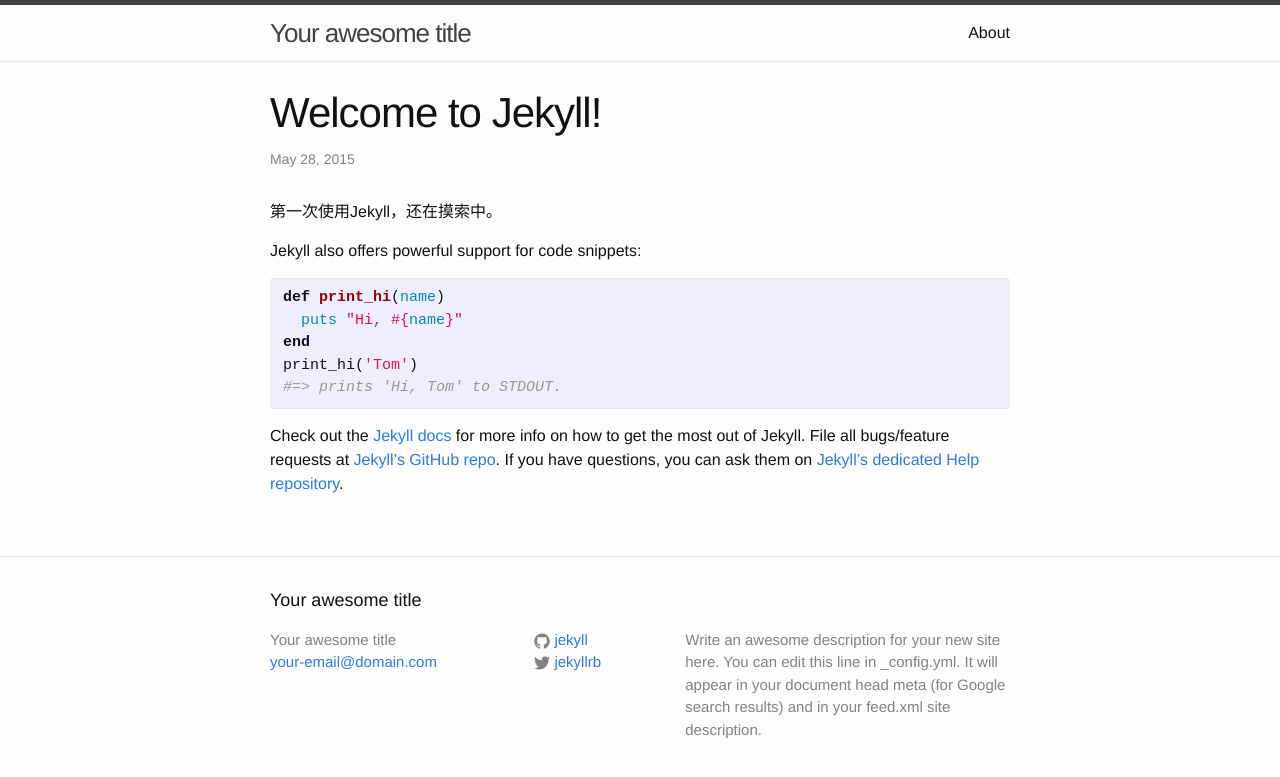
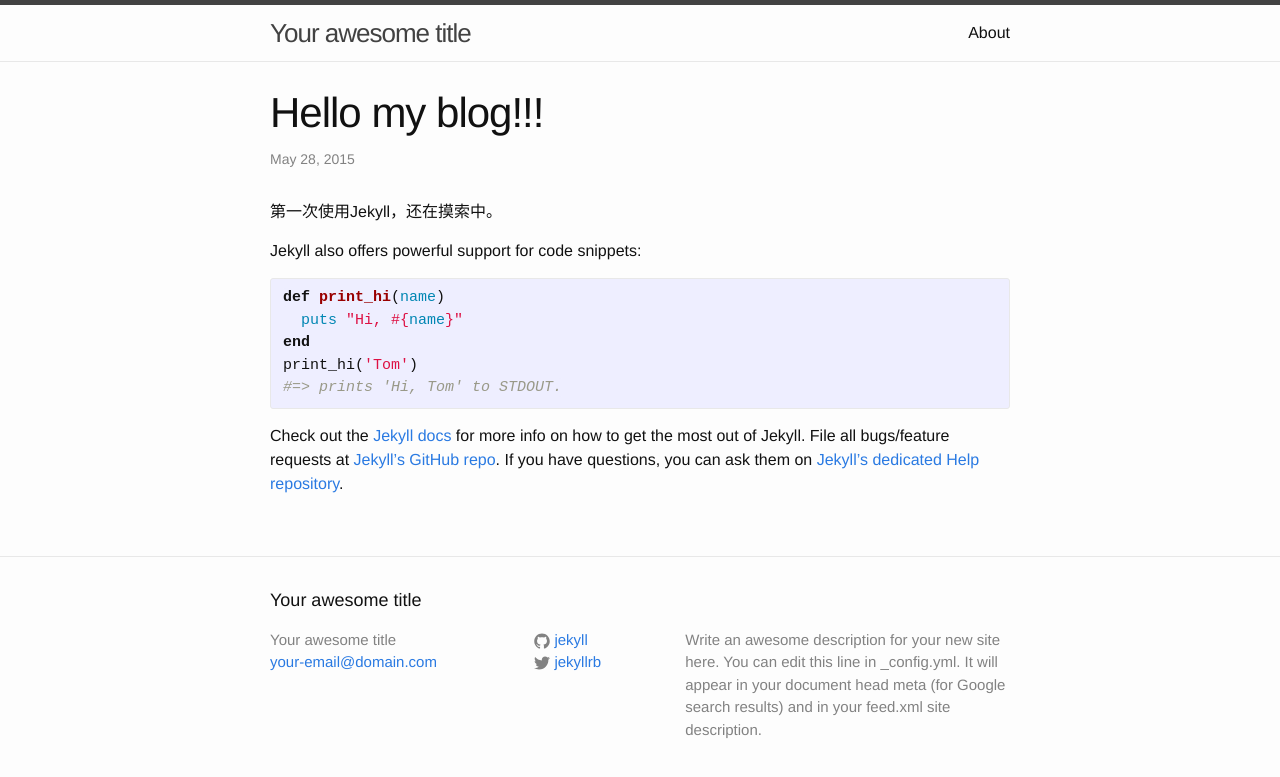
Before and after one commit to cp1859/cp1859.github.io, a Jekyll site: the page built from _posts/2015-05-28-hello-my-blog.markdown, in a window 1280 px wide. Shown: the top 777 px of the page. Built offline with Jekyll 4.4.1, drawn with Linux system fonts in a browser that asks for light colours.

Commit message:
modify hello my blog.markdown

```diff
--- a/_posts/2015-05-28-hello-my-blog.markdown
+++ b/_posts/2015-05-28-hello-my-blog.markdown
@@ -1,6 +1,6 @@
 ---
 layout: post
-title:  "Welcome to Jekyll!"
+title:  "Hello my blog!!!"
 date:   2015-05-28 10:52:57
 categories: jekyll update
 ---
```
